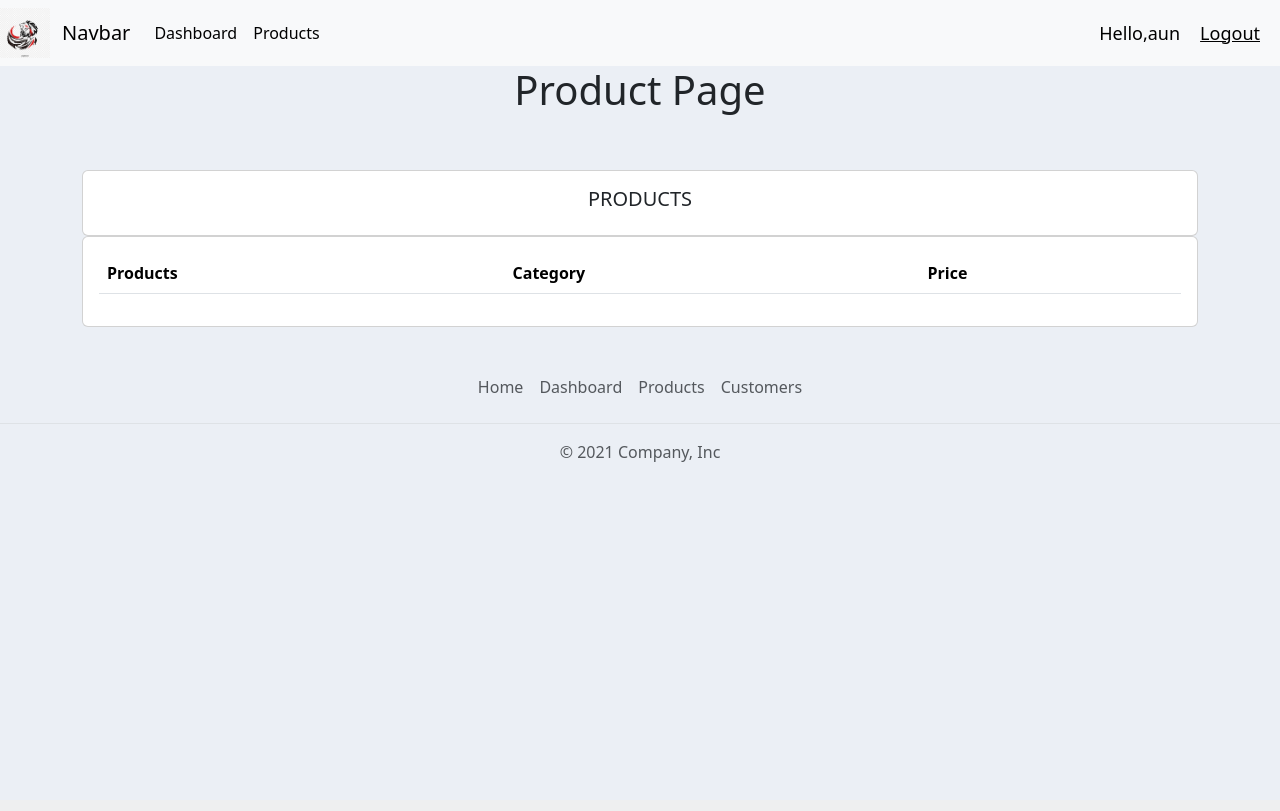
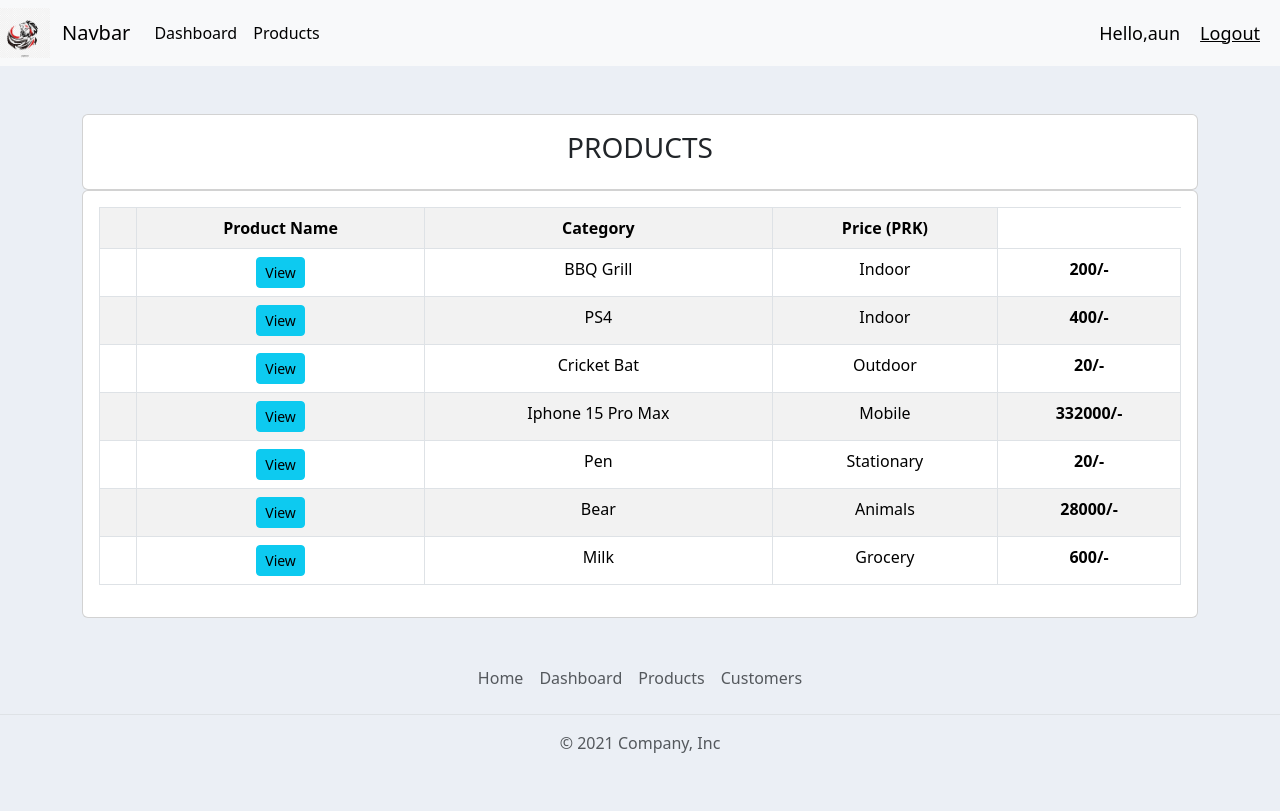
Before and after one commit to Aunie/Python-Django, a Django app: page /products/ in a window 1280 px wide. Before the commit the page ends 462 px from the top, so only its background shows below. Run offline with Django 5.2, Linux system fonts and the light colour scheme; a user stored in the database is signed in; data comes from the database, SQL or seed files in the repository; both versions use the stored data as it was after the commit; lists and menus that the app fills with data are empty.

Commit message:
Product Page + Product Details Page

```diff
--- a/crm/accounts/models.py
+++ b/crm/accounts/models.py
@@ -26,6 +26,10 @@ class Product(models.Model):
     CATEGORY = (
         ('Indoor', 'Indoor'),
         ('Outdoor', 'Outdoor'),
+        ('Mobile', 'Mobile'),
+        ('Stationary', 'Stationary'),
+        ('Animals', 'Animals'),
+        ('Grocery', 'Grocery'),
     )
     name = models.CharField(max_length=200, null=True)
     price = models.FloatField(null=True)
@@ -45,7 +49,7 @@ class Order(models.Model):
         ('Delivered', 'Delivered'),
     )
     customer = models.ForeignKey(Customer, null=True, on_delete=models.CASCADE, related_name="orders")
-    product = models.ForeignKey(Product, null=True, on_delete=models.CASCADE)
+    product = models.ForeignKey(Product, null=True, on_delete=models.CASCADE, related_name="products")
     status = models.CharField(max_length=200, null=True, choices=STATUS)
     note = models.CharField(max_length=1000, null=True)
     date_created = models.DateTimeField(auto_now_add=True , null=True)
--- a/crm/accounts/urls.py
+++ b/crm/accounts/urls.py
@@ -12,6 +12,7 @@ urlpatterns = [
     # path("update_customer/<pk>", views.UpdateCustomer.as_view(), name="update_customer"),
     # path("delete_customer/<pk>", views.DeleteCustomer.as_view(), name="delete_customer"),
     path("products/", views.products, name="products"),
+    path("product_details/<pk>", views.product_details, name="product_details"),
     path("user/", views.UserPage, name="user_page"),
     path("customers/<str:pk_test>/", views.customer, name="customers"),
     path("create_order/<str:pk>", views.createOrder, name="create_order"),
--- a/crm/accounts/views.py
+++ b/crm/accounts/views.py
@@ -14,6 +14,7 @@ from django.views import View
 from django.views.generic import View,ListView , DetailView, CreateView, DeleteView, UpdateView, RedirectView,TemplateView,FormView
 from django.urls import reverse,reverse_lazy
 from .decorators import *
+import math
 # Create your views here.
 
 
@@ -132,13 +133,29 @@ def UserPage(request):
 @login_required(login_url='login')
 @allowed_users(allowed_roles=['admin'])
 def products(request):
-    return render(request, 'accounts/products.html')
+    products = Product.objects.all()
+    for product in products:
+        product.price = math.ceil(product.price)
+
+    context = {'products':products}
+    return render(request, 'accounts/products.html',context)
+
+@login_required(login_url='login')
+@allowed_users(allowed_roles=['admin'])
+def product_details(request,pk):
+    prod = Product.objects.get(id=pk)
+    orders_count = Order.objects.filter(product=prod).count()
+    orders_delivered = Order.objects.filter(product=prod, status="Delivered").count()
+    orders_pending = Order.objects.filter(product=prod, status="Pending").count()
+
+    context = {'orders_count':orders_count, 'orders_delivered':orders_delivered,'orders_pending':orders_pending}
+    return render(request, 'accounts/product_details.html',context)
 
 @login_required(login_url='login')
 @allowed_users(allowed_roles=['admin'])
 def customer(request, pk_test):
     customer = Customer.objects.get(id=pk_test)
-    orders = customer.order_set.all()
+    orders = customer.orders.all()
     orders_count = orders.count()
 
     myFilter = OrderFilter(request.GET, queryset=orders)
--- a/crm/templates/accounts/products.html
+++ b/crm/templates/accounts/products.html
@@ -6,20 +6,29 @@
 
 
 {% block content %}
-<h1 class="text-center">Product Page</h1><br><br>
+<br><br>
 <div class="container">
   <div class="row">
     <div class="col-md">
         <div class="card card-body">
-            <h5 class="text-center">PRODUCTS</h5>
+            <h3 class="text-center">PRODUCTS</h3>
         </div>
             <div class="card card-body">
-              <table class="table">
-                <tr>
-                  <th>Products</th>
+              <table class="table table-bordered table-striped">
+                <tr class="text-center">
+                  <th></th>
+                  <th>Product Name</th>
                   <th>Category</th>
-                  <th>Price</th>
+                  <th>Price (PRK)</th>
                 </tr>
+                {% for prod in products %}
+                <tr class="text-center">
+                  <td><td><a href="{% url "product_details" prod.id %}" class="btn btn-sm btn-info">View</a></td></td>
+                  <td>{{ prod.name}}</td>
+                  <td>{{ prod.category}}</td>
+                  <td><b>{{ prod.price}}/-</b></td>
+                </tr>
+                {% endfor %}
               </table>
             </div>
     </div>
--- a/crm/templates/accounts/user.html
+++ b/crm/templates/accounts/user.html
@@ -8,7 +8,7 @@
     <div class="row">
         <div class="col-md">
           <div class="card card-body">
-            <table class="table table-sm">
+            <table class="table table-bordered table-striped">
               <tr class="text-center">
                 <th>Product</th>
                 <th>Note</th>
@@ -22,7 +22,7 @@
                 <td>{{order.product}}</td>
                 <td>{{order.note}}</td>
                 <td>{{order.date_created}}</td>
-                <td>{{order.status}}</td>
+                <td><span class="badge text-bg-success">{{order.status}}</span></td>
 
               </tr>
               {% endfor %}
```
Also changed, not shown: crm/templates/accounts/customer.html (+6 -6 lines), crm/templates/accounts/product_details.html (added, +8 -0 lines), crm/accounts/migrations/0008_alter_order_customer_alter_product_category.py (added), crm/db.sqlite3.
